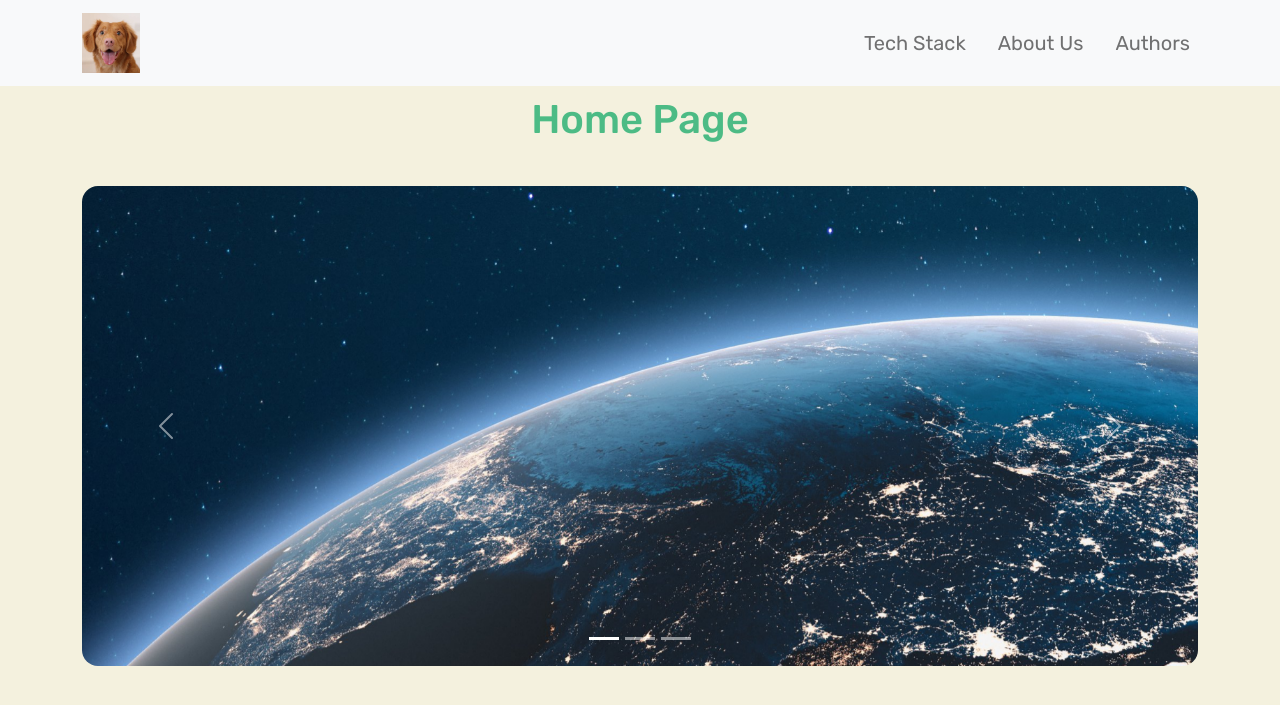
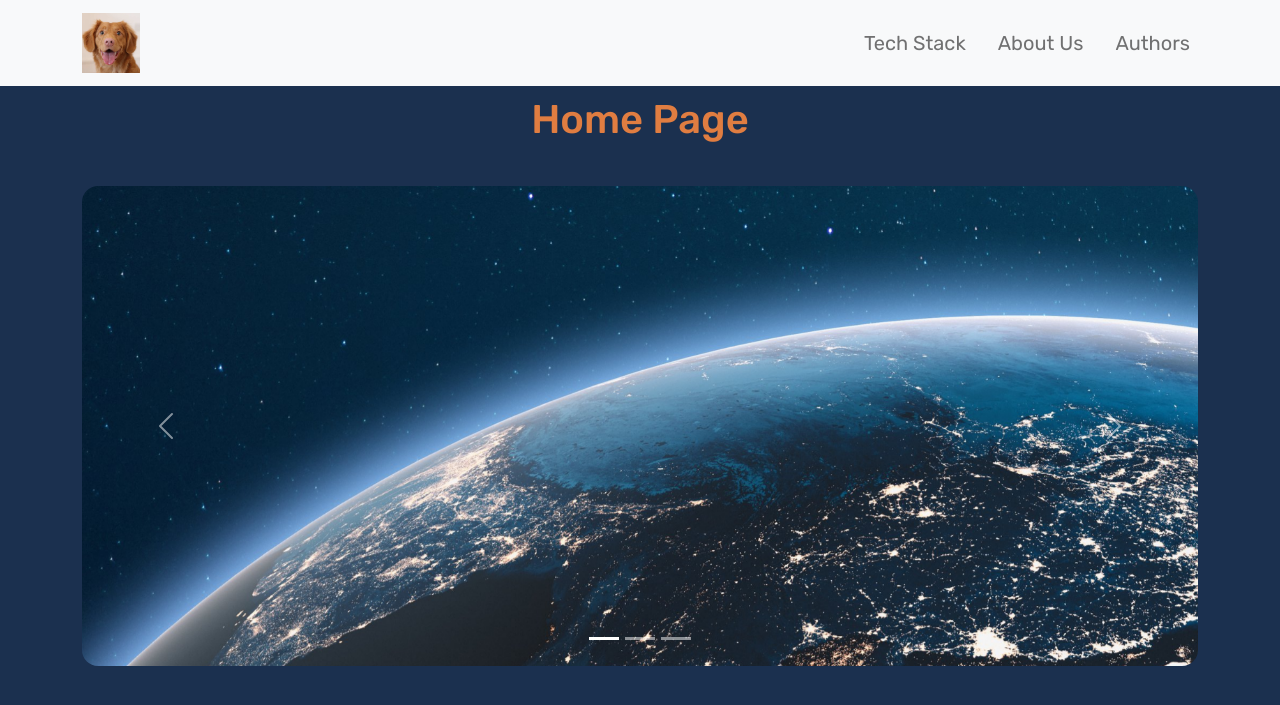
Before and after one commit to noUsernamesLef7/otaku-outages, a Flask app: page / in a window 1280 px wide. Shown: the top 705 px of the page. Run offline with Flask 2, Linux system fonts and the light colour scheme.

Commit message:
Tweak color scheme

```diff
--- a/static/styles/index.css
+++ b/static/styles/index.css
@@ -16,10 +16,10 @@
   /* COLOR */
   --white: #fff;
   --black: #000;
-  --h1Color: #4cbb85;
-  --h1ColorLight: #53ca90;
+  --h1Color: #E07D41;
+  --h1ColorLight: #E07D41;
   --theme: #26baff;
-  --bodyColor: #f4f1de;
+  --bodyColor: #1B304F;
   --footerBtn: #936639;
 }
 
```
